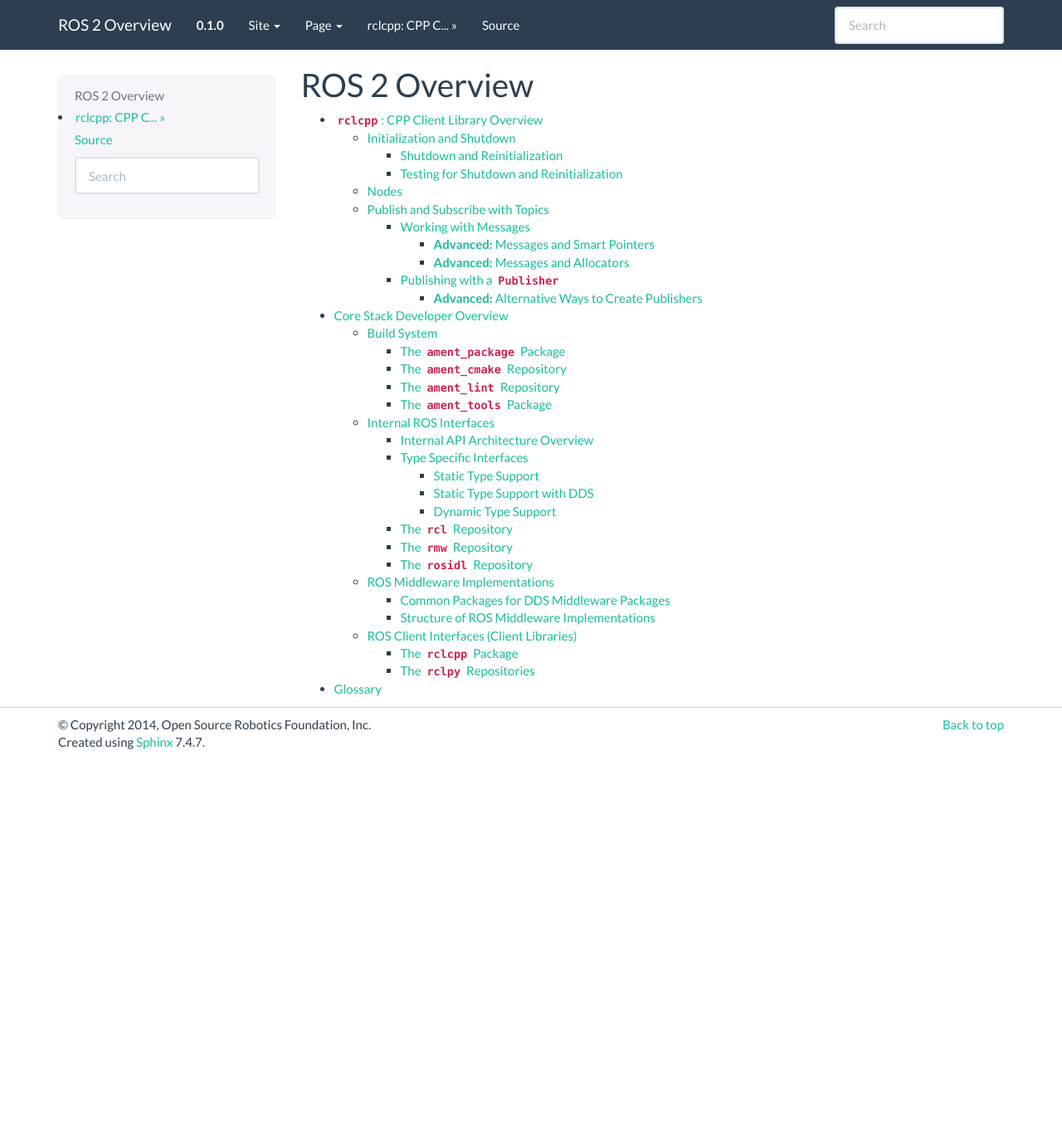
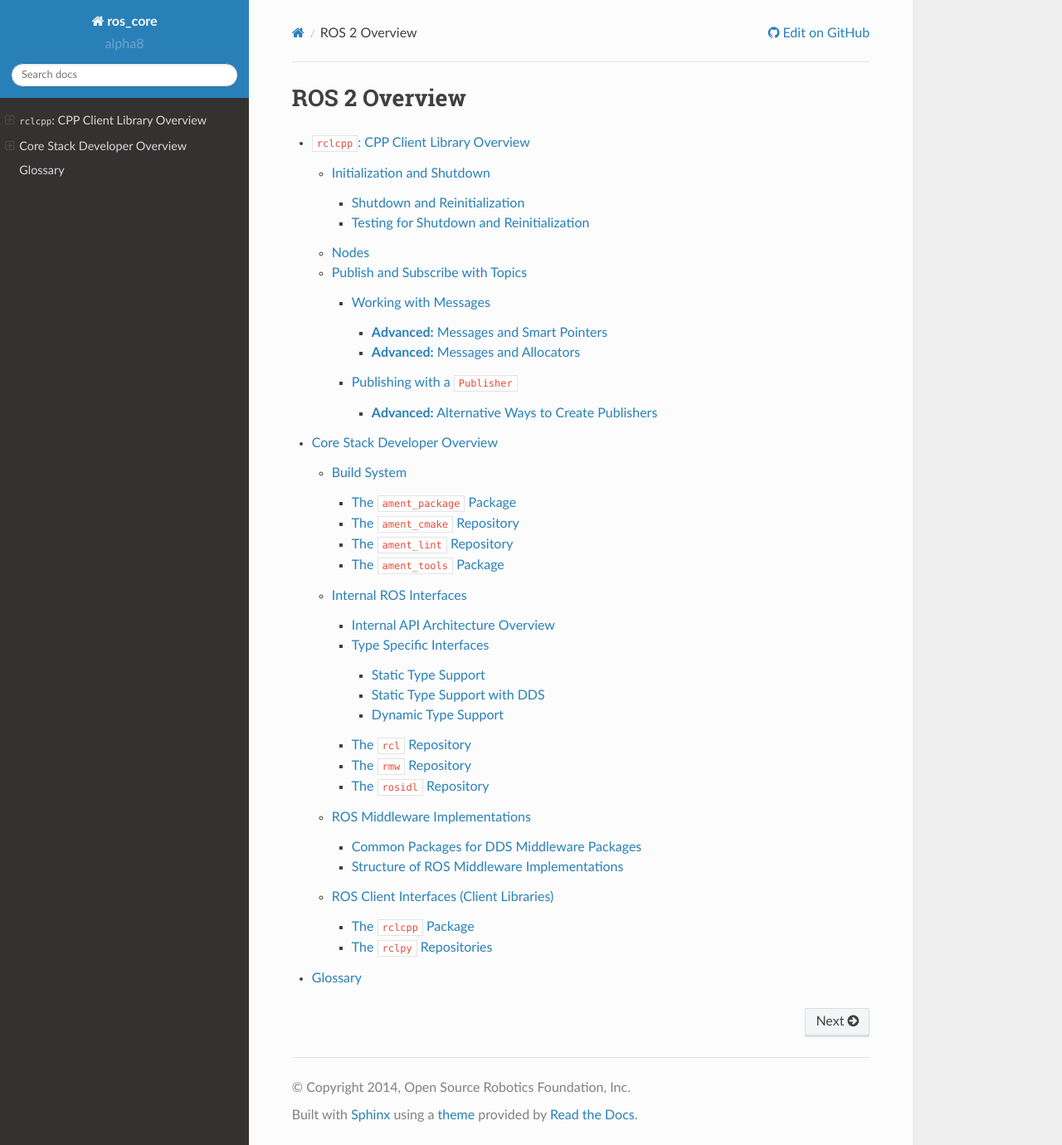
Before and after one commit to ros2/ros_core_documentation, a Sphinx documentation site: the page built from source/index.rst, in a window 1280 px wide and 1380 px high. Shown: the whole window at 83% size. Built offline with Sphinx 7.4.7 and the Read the Docs theme 2.0.0, drawn with Linux system fonts in a browser that asks for light colours.

Commit message:
switch to the rtd theme and get edit in gh button

```diff
--- a/source/conf.py
+++ b/source/conf.py
@@ -61,9 +61,9 @@
 # built documents.
 #
 # The short X.Y version.
-version = '0.1.0'
+version = 'alpha8'
 # The full version, including alpha/beta/rc tags.
-release = '0.1.0'
+release = 'alpha8'
 
 # The language for content autogenerated by Sphinx. Refer to documentation
 # for a list of supported languages.
@@ -109,24 +109,50 @@
 # The theme to use for HTML and HTML Help pages.  See the documentation for
 # a list of builtin themes.
 html_theme = 'default'
+
+# Begin bootstrap theme
+# try:
+#     import sphinx_bootstrap_theme
+#     html_theme = 'bootstrap'
+#     html_theme_path = sphinx_bootstrap_theme.get_html_theme_path()
+# except ImportError:
+#     print("Failed to import sphinx_bootstrap_theme, falling back to default.",
+#           file=sys.stderr)
+
+# # html_logo = "images/ros2_logo.png"
+
+# # Theme options are theme-specific and customize the look and feel of a theme
+# # further.  For a list of options available for each theme, see the
+# # documentation.
+# html_theme_options = {
+#     'navbar_title': "ROS 2 Overview",
+#     # 'bootswatch_theme': 'Cosmo',
+#     'bootswatch_theme': 'flatly',
+# }
+# End bootstrap theme
+
+# Begin rtd theme
 try:
-    import sphinx_bootstrap_theme
-    html_theme = 'bootstrap'
-    html_theme_path = sphinx_bootstrap_theme.get_html_theme_path()
+    import sphinx_rtd_theme
+    html_theme = "sphinx_rtd_theme"
+    html_theme_path = [sphinx_rtd_theme.get_html_theme_path()]
 except ImportError:
-    print("Failed to import sphinx_bootstrap_theme, falling back to default.",
+    print("Failed to import sphinx_rtd_theme, falling back to default.",
           file=sys.stderr)
 
-# html_logo = "images/ros2_logo.png"
+html_context = {
+    'github_user': 'ros2',
+    'github_repo': 'ros_core_documentation',
+    'github_version': 'master',
+    'conf_py_path': '/source/',
+    'display_github': True,
+}
 
-# Theme options are theme-specific and customize the look and feel of a theme
-# further.  For a list of options available for each theme, see the
-# documentation.
 html_theme_options = {
-    'navbar_title': "ROS 2 Overview",
-    # 'bootswatch_theme': 'Cosmo',
-    'bootswatch_theme': 'flatly',
+    'collapse_navigation': False,
+    'display_version': True,
 }
+# End rtd theme
 
 # Add any paths that contain custom themes here, relative to this directory.
 # html_theme_path = []
```
